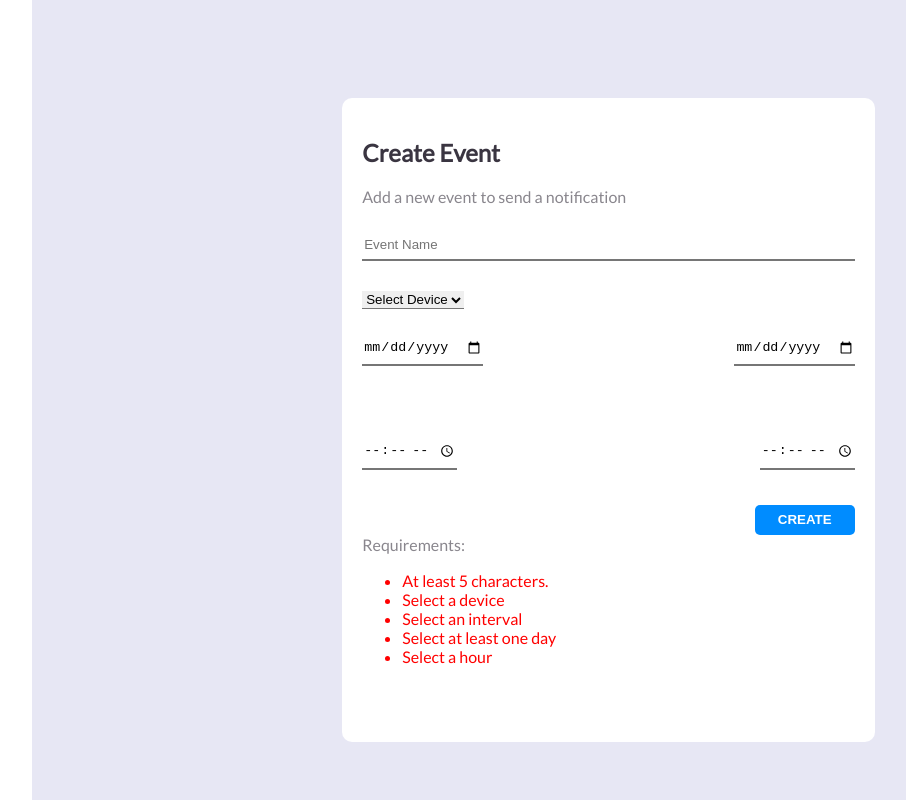
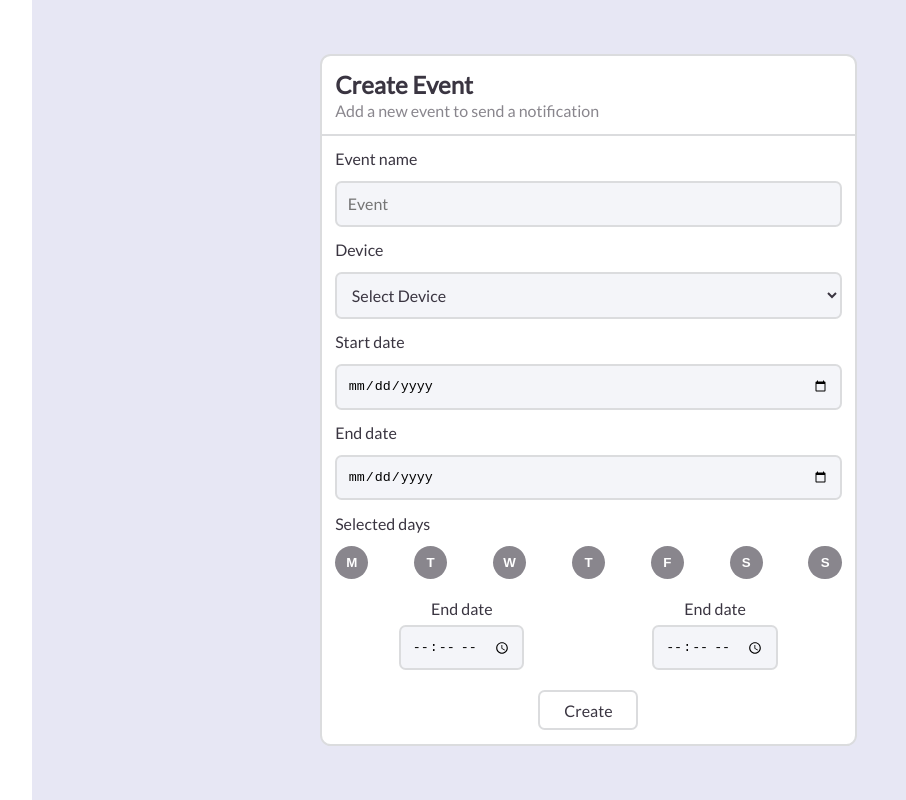
Before and after one commit to Shsl4/HomeGuard, a plain HTML site: page HomeGuard/webserver/templates/event_setup.html in a window 1280 px wide. Shown: the whole page, without its empty margins (135-1041 px from the left). Drawn offline with Linux system fonts and the light colour scheme; files that its build step writes are made by us from their sources.

Commit message:
Working on adding events

```diff
--- a/HomeGuard/webserver/static/css/shared.css
+++ b/HomeGuard/webserver/static/css/shared.css
@@ -77,6 +77,33 @@ body{
 
 }
 
+.add-event-section{
+
+    margin: 10pt;
+
+    display: flex;
+    flex-direction: column;
+    justify-content: center;
+    align-items: center;
+
+    min-heignt: 300pt;
+    min-width: 400pt;
+
+    background-color: white;
+    border-radius: 8pt;
+    border: solid var(--border) 2pt;
+
+}
+
+.submit-button-div{
+
+    display: flex;
+    flex-direction: row;
+    align-items: center;
+    justify-content: center;
+
+}
+
 .list-div{
 
     display: flex;
@@ -88,25 +115,76 @@ body{
     box-sizing: border-box;
 
 }
+.event-container{
+    overflow: scroll;
+    width: 100%;
+}
+
+.event-container::-webkit-scrollbar{
+    display: none;
+}
 
 .button-style{
 
-    border: 0;
     border-radius: 5pt;
-    color: white;
+    color: var(--text);
     padding: 5pt;
     min-width: 75pt;
-    background-color: var(--text);
+    min-height: 30pt;
+    border: solid var(--border) 2pt;
+    background-color: white;
+    transition: ease-in-out 0.1s;
 
 }
 
-.button-style:hover{
-    filter: brightness(125%);
+.button-style:hover {
+
+    background-color: var(--background);
+    transition: ease-in-out 0.1s;
+
 }
 
-.button-style:active{
-    filter: brightness(90%);
+.button-style:active {
+
+    background-color: var(--secondary-background);
+    transition: ease-in-out 0.1s;
+
 }
+
+.input-field{
+
+    outline: 0;
+
+    border: 2pt solid var(--border);
+    border-radius: 5pt;
+
+    background-color: var(--background);
+
+    padding: 8pt;
+
+    min-width: 75pt;
+    min-height: 15pt;
+
+}
+
+.hour-input{
+
+    display: flex;
+    flex-direction: row;
+    align-items: center;
+    justify-content: space-around;
+}
+
+.hour-div{
+
+    display: flex;
+    flex-direction: column;
+    align-items: center;
+    gap: 5pt;
+    margin: 5pt;
+
+}
+
 
 .event-list-category-text {
     font-family: "Lato", sans-serif;
@@ -122,92 +200,43 @@ body{
 
     padding: 20px;
 
-
     background-color: white;
 
     border-radius: 10px;
 
 }
 
-.add-event-section .main-square h2{
-    color: var(--shark-700);
-}
-
-.add-event-section .main-square .input-form-div form{
-    display: flex;
-    flex-direction: column;
-    justify-content: center;
-
-    width: 100%;
-
-}
-
-.add-event-section .main-square .input-form-div form input{
-    border-top: none;
-    border-left: none;
-    border-right: none;
-
-    padding-bottom: 7px;
-    margin-top: 30px;
-
-    outline: none;
-}
-
-
-.list-devices-div .list-devices{
-    margin-top: 30px;
-
-    border-top: none;
-    border-left: none;
-    border-right: none;
-    outline: none;
-}
-
-.add-event-section .main-square .input-form-div form .submit-event-div{
-    display: flex;
-    align-items: center;
-    justify-content: flex-end;
-
-    margin-top: 35px;
-
-}
-
-.add-event-section .main-square .input-form-div form .submit-event-div button{
-    background-color: rgb(0, 140, 255);
-    border: none;
-
-    width: 100px;
-    height: 30px;
-
-    border-radius: 5px;
-
-    font-weight: bold;
-    color: white;
-
-    cursor: pointer;
-
-}
 
 /* Property Design Button Select Day. */
 
 .list-day-div{
     display: flex;
-    justify-content: center;
     justify-content: space-between;
 }
 
-.list-day-div .day{
-    margin-top: 20px;
+.day{
 
-    background-color: var(--shark-600);
+    width: 25pt;
+    height: 25pt;
+
+    background-color: var(--light-text);
     font-weight: bold;
     color: white;
+    transition: ease-in-out 0.1s;
 
     border: none;
-    border-radius: 5px;
-    padding: 5px;
+    border-radius: 50%;
+    padding: 5pt;
 
     cursor: pointer;
+}
+
+.day-selected{
+
+    transition: ease-in-out 0.1s;
+    background-color: var(--primary);
+
+
 }
 
 /* General Property */
--- a/HomeGuard/webserver/static/js/list-event.js
+++ b/HomeGuard/webserver/static/js/list-event.js
@@ -120,6 +120,7 @@ class DeviceInfo extends HTMLElement {
 }
 
 class EventInfo extends HTMLElement {
+
     constructor() {
         super();
     }
--- a/HomeGuard/webserver/templates/event_setup.html
+++ b/HomeGuard/webserver/templates/event_setup.html
@@ -16,73 +16,69 @@
     <div class="main-view">
 
         <div class="add-event-section">
-        <div class="main-square">
-            <div class="title-event basic-text">
-                <h2>Create Event</h2>
-                <label class="secondary-text">Add a new event to send a notification</label>
+
+            <div class="basic-text" style="border-bottom: solid var(--border) 2pt; width: 100%;">
+                <div style="margin: 10pt;">
+                    <h2 style="margin-top: 2pt; margin-bottom: 2pt;">Create Event</h2>
+                    <label class="secondary-text">Add a new event to send a notification</label>
+                </div>
             </div>
 
-            <div class="input-form-div">
+            <div style="display: flex; flex-direction: column; padding: 10pt; gap: 10pt; width: 100%; box-sizing: border-box">
 
-                <form>
-                    <input type="text" placeholder="Event Name"  oninput="checkName()" class="event-name">
+                <label class="basic-text" for="event-name">Event name</label>
+                <input type="text" placeholder="Event" id="event-name" class="input-field basic-text">
 
-                    <div class="list-devices-div">
-                        <select class="list-devices" onchange="checkDevice()">
-                            <option value="" selected disabled hidden>Select Device</option>
-                            <option>Pierre</option>
-                            <option>Waël</option>
-                        </select>
-                    </div>
-                    <div class="date-input display-flex-space-between">
-                        <input type="date" placeholder="Start Date" class="date-start" onchange="checkDate()">
-                        <input type="date" placeholder="End Date" class="date-end" onchange="checkDate()">
+                <label class="basic-text" for="device-select">Device</label>
+                <select id="device-select" class="input-field basic-text" onchange="">
+                    <option value="" selected disabled hidden>Select Device</option>
+                </select>
+
+                <label class="basic-text" for="date-start">Start date</label>
+                <input class="input-field" type="date" id="date-start" onchange="">
+
+                <label class="basic-text" for="date-end">End date</label>
+                <input class="input-field" type="date" id="date-end" onchange="">
+
+                <label class="basic-text">Selected days</label>
+                <div class="list-day-div">
+
+                    <button class="day">M</button>
+                    <button class="day">T</button>
+                    <button class="day">W</button>
+                    <button class="day">T</button>
+                    <button class="day">F</button>
+                    <button class="day">S</button>
+                    <button class="day">S</button>
+
+                </div>
+
+                <div class="hour-input">
+
+                    <div class="hour-div">
+                        <label class="basic-text" for="hour-start">End date</label>
+                        <input type="time" id="hour-start" class="input-field" onchange="">
                     </div>
 
-                    <div class="list-day-div">
-                        <button type="button" class="day">Monday</button>
-                        <button type="button" class="day">Tuesday</button>
-                        <button type="button" class="day">Wednesday</button>
-                        <button type="button" class="day">Thursday</button>
-                        <button type="button" class="day">Friday</button>
-                        <button type="button" class="day">Saturday</button>
-                        <button type="button" class="day">Sunday</button>
+                    <div class="hour-div">
+                        <label class="basic-text" for="hour-end">End date</label>
+                        <input type="time" id="hour-end" class="input-field" onchange="">
                     </div>
 
-                    <div class="hour-input display-flex-space-between">
-                        <input type="time" class="hour-start" onchange="checkHour()">
-                        <input type="time" class="hour-end" onchange="checkHour()">
-                    </div>
+                </div>
 
-                    <div class="submit-event-div">
-                        <button type="button" class="submit-event" onclick="checkInputEvent()">CREATE</button>
-                    </div>
+                <div class="submit-button-div">
+                    <button class="button-style basic-text" onclick="">Create</button>
+                </div>
 
-                </form>
-            </div>
-
-            <div>
-
-                <label class="secondary-text">Requirements:</label>
-
-                <ul class="secondary-text" id="requirement-div">
-                    <li id="name-requirement" style="color: red">At least 5 characters.</li>
-                    <li id="device-requirement" style="color: red">Select a device</li>
-                    <li id="date-requirement" style="color: red">Select an interval</li>
-                    <li id="day-requirement" style="color: red">Select at least one day</li>
-                    <li id="hour-requirement" style="color: red">Select a hour</li>
-                </ul>
 
             </div>
-
 
         </div>
 
 
     </div>
-    </div>
-
 
 </body>
-<script src="js/add-event.js"></script>
+<script src="js/create-event.js"></script>
 </html>
```
Also changed, not shown: HomeGuard/webserver/static/js/add-event.js (deleted, +0 -237 lines), HomeGuard/webserver/static/js/create-event.js (added, +55 -0 lines), HomeGuard/webserver/templates/home.html (+2 -2 lines), 1 other file.
